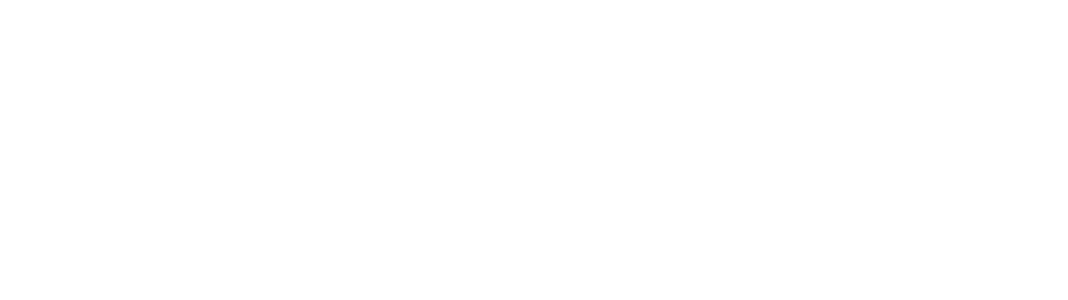
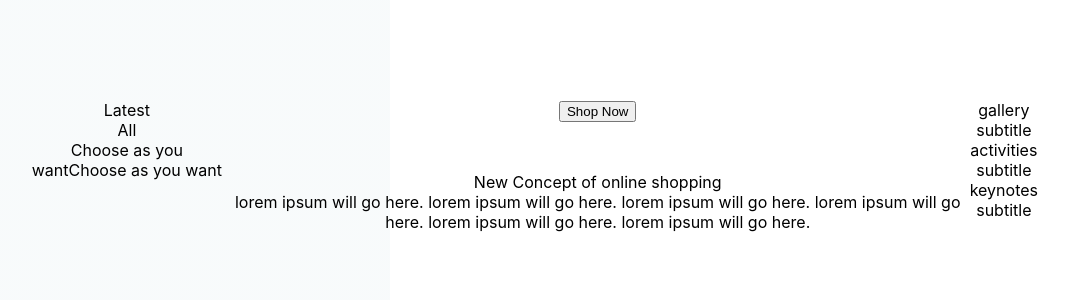
Before and after one commit to DzakiyH/fashion-client, a React (Create React App) app: page / in a window 1280 px wide. Shown: the top 300 px of the page, without its empty margins (122-1190 px from the left). Built offline with nearby package versions, Linux system fonts and the light colour scheme.

Commit message:
add routing

```diff
--- a/src/App.js
+++ b/src/App.js
@@ -1,7 +1,27 @@
+import { BrowserRouter as Router, Switch, Route } from 'react-router-dom';
+import Home from './Views/home';
+import Product from './Views/product';
+import Shop from './Views/shop';
 import './App.css';
 
 function App() {
-  return <div className='App'></div>;
+  return (
+    <div className='App'>
+      <Router>
+        <Switch>
+          <Route path='/' exact>
+            <Home />
+          </Route>
+          <Route path='/products'>
+            <Product />
+          </Route>
+          <Route path='shop'>
+            <Shop />
+          </Route>
+        </Switch>
+      </Router>
+    </div>
+  );
 }
 
 export default App;
--- a/src/Views/home/index.js
+++ b/src/Views/home/index.js
@@ -1,4 +1,5 @@
 import React from 'react';
+import './index.css';
 
 const Home = () => {
   return (
--- a/src/Views/product/index.js
+++ b/src/Views/product/index.js
@@ -1,4 +1,5 @@
 import React from 'react';
+import './index.css';
 
 const Product = () => {
   return (
--- a/src/Views/shop/index.js
+++ b/src/Views/shop/index.js
@@ -1,4 +1,5 @@
 import React from 'react';
+import './index.css';
 
 const Shop = () => {
   return (
```
